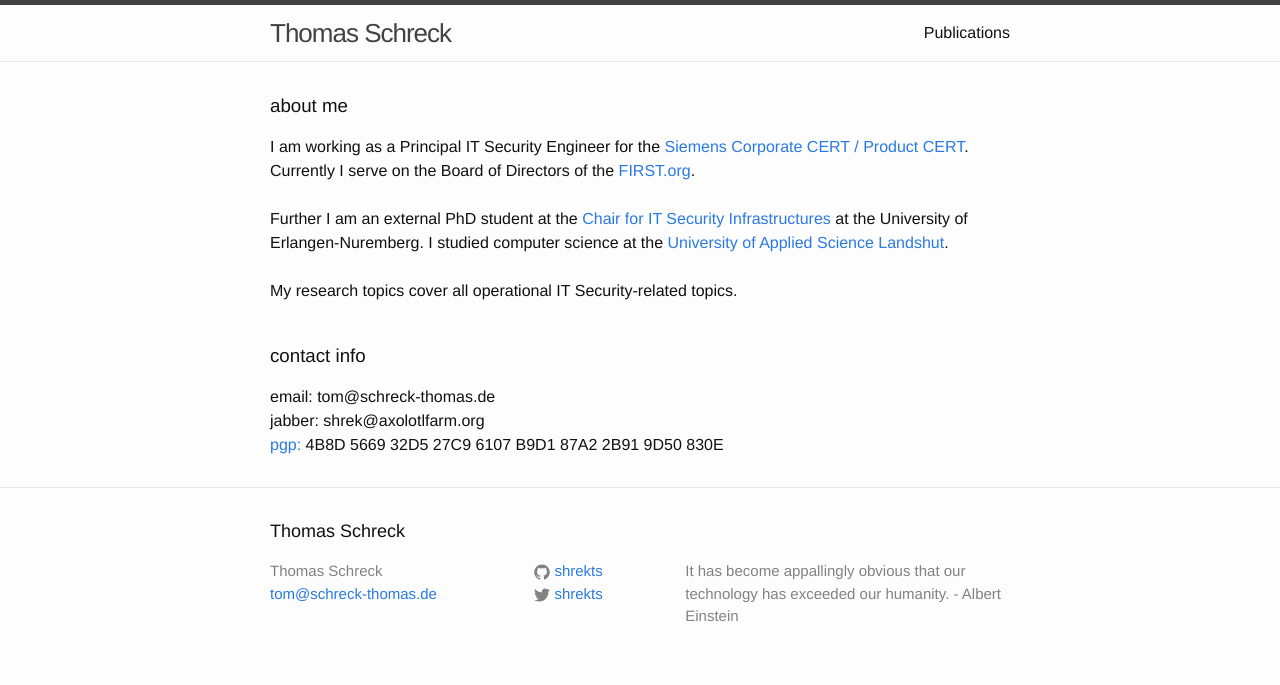
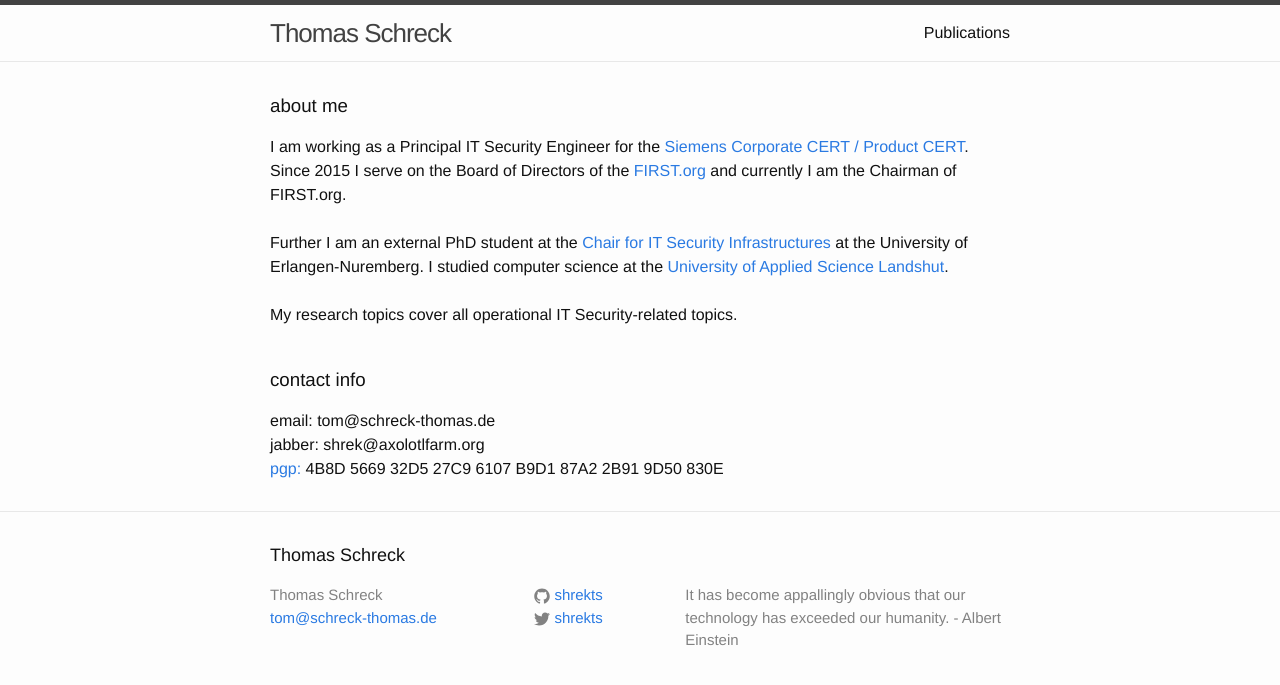
Before and after one commit to thomas-schreck/schreck-thomas.de, a Jekyll site: the page built from index.html, in a window 1280 px wide. Shown: the top 685 px of the page. Built offline with Jekyll 4.4.1, drawn with Linux system fonts in a browser that asks for light colours.

Commit message:
chairman

```diff
--- a/index.html
+++ b/index.html
@@ -4,8 +4,9 @@
 <h3>about me</h3>
 <p>I am working as a Principal IT Security Engineer for the
 <a href="http://www.siemens.com/cert" target="_blank">Siemens Corporate CERT /
-Product CERT</a>. Currently I serve on the Board of Directors of the
-<a href="http://www.first.org" target="_blank">FIRST.org</a>. <br /><br />
+Product CERT</a>. Since 2015 I serve on the Board of Directors of the
+<a href="http://www.first.org" target="_blank">FIRST.org</a> and currently I am
+the Chairman of FIRST.org. <br /><br />
 
 Further I am an external PhD student at the <a href="http://www1.informatik.uni-erlangen.de/"
 target="_blank">Chair for IT Security Infrastructures</a> at the University of
```
